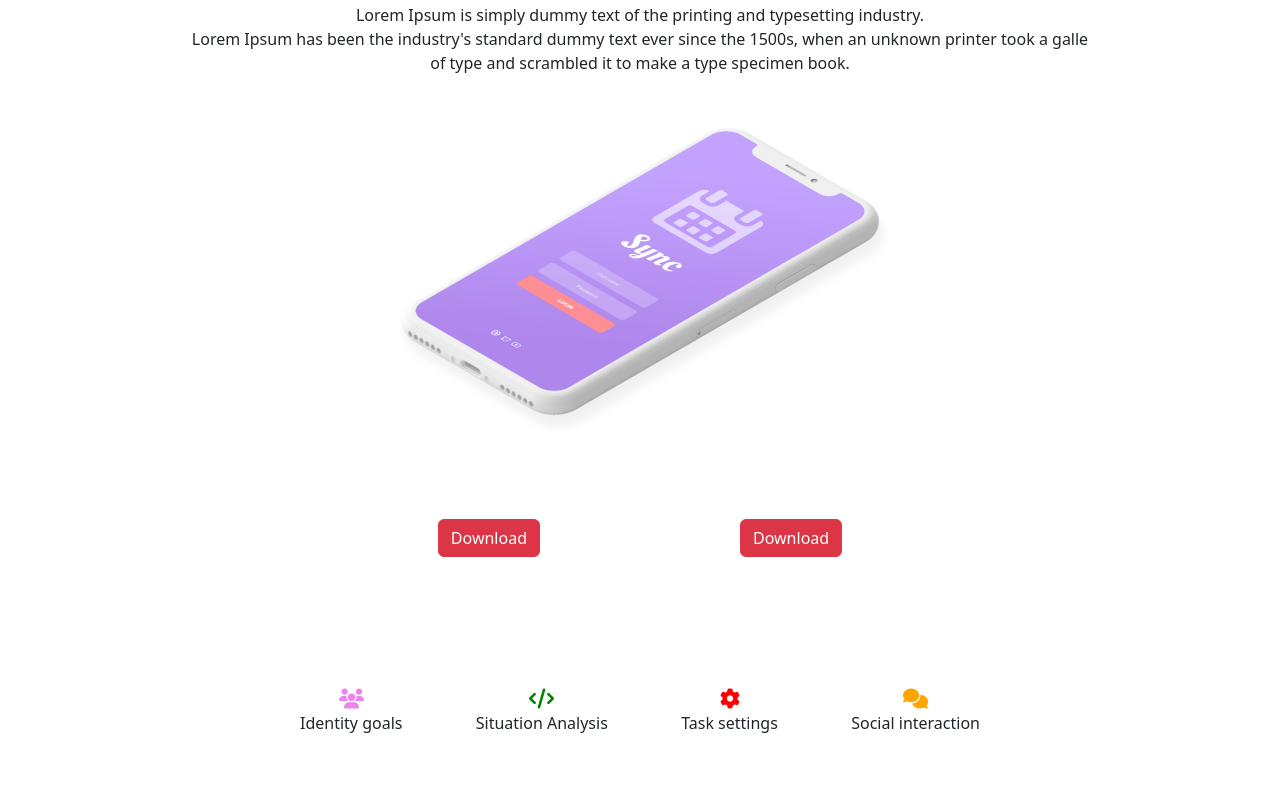
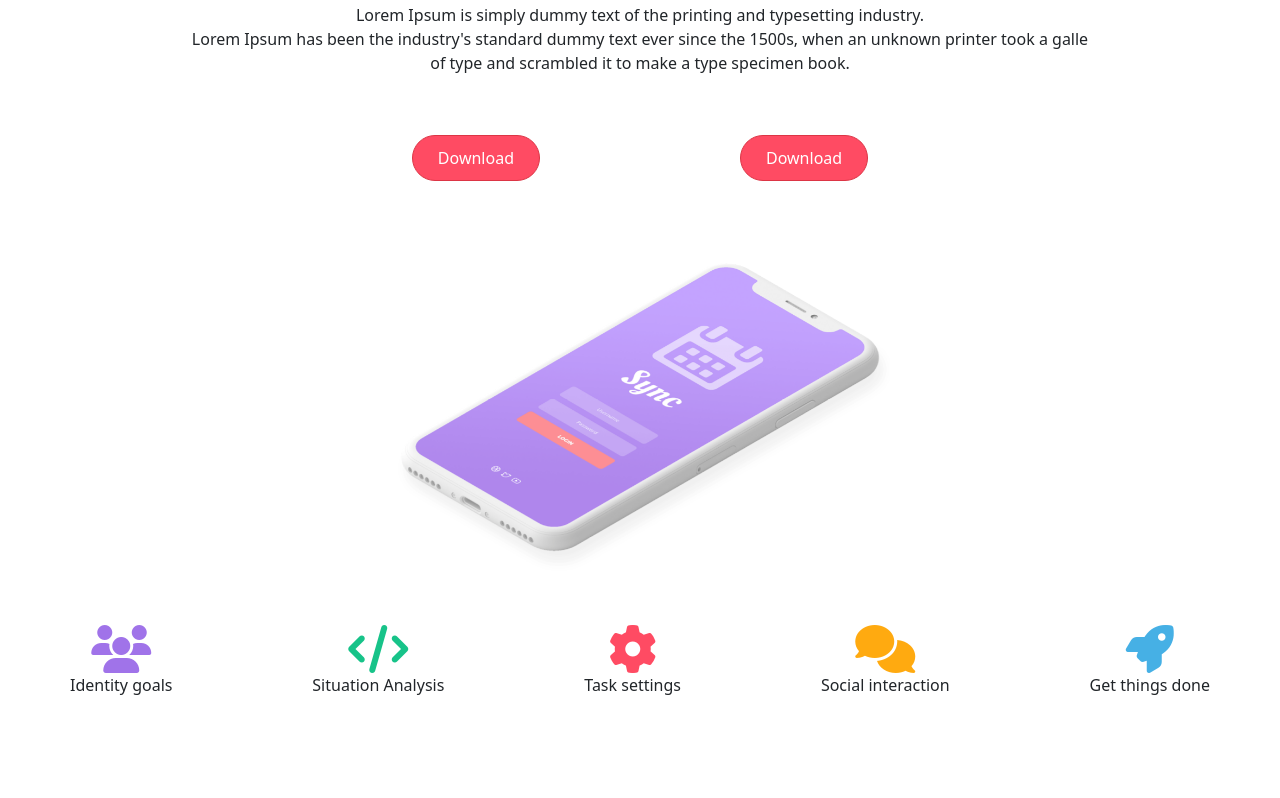
Before and after one commit to georgette949/expertGuacamole, a plain HTML site: page parte4/index.html in a window 1280 px wide. Shown: the part 137-935 px from the top of the page. Drawn offline with nearby package versions, Linux system fonts and the light colour scheme.

Commit message:
iconsAndButtons

```diff
--- a/parte4/assets/styles/style.css
+++ b/parte4/assets/styles/style.css
@@ -1,3 +1,4 @@
+
 @font-face {
   font-family: 'Open Sans';
   font-style: normal;
@@ -8,7 +9,7 @@
   unicode-range: U+0000-00FF, U+0131, U+0152-0153, U+02BB-02BC, U+02C6, U+02DA, U+02DC, U+2000-206F, U+2074, U+20AC, U+2122, U+2191, U+2193, U+2212, U+2215, U+FEFF, U+FFFD;
 }
 
-.test {
+.phone {
     margin: 50px;
 	-webkit-animation: jello-horizontal 0.9s both;
 	        animation: jello-horizontal 0.9s both;
@@ -84,23 +85,18 @@
     margin: 30px;
 }
 
-.icons{
-   margin: 100px 300px;
-}
-
-.rocket{
-    margin-top: 50px;
-}
 
 .buttonA{
     margin: 30px 100px;
     transition: 0.5s;
     position: relative;
+    background-color: #ff4b63;
+    padding: 10px 25px;
 
 }
 
 .buttonA:hover{
-  background-color: rgb(203, 57, 57);
+  background-color: #ff4b63;
 }
 
 
@@ -113,7 +109,12 @@
   height: 100%;
   background: linear-gradient(90deg,transparent,#fff,transparent);
   transition: 0.5s;
-  overflow: hidden;
+
+}
+
+.icons:hover{
+--fa-animation-duration: 2s;
+--fa-fade-opacity: 0.6;;
 }
 
 .buttonA:hover::before{
--- a/parte4/index.html
+++ b/parte4/index.html
@@ -46,7 +46,7 @@
           </div>
           </div>
         </div>
-    </nav>
+      </nav>
     <div class=" figuras_va d-flex justify-content-between">
         <div><img src= ./assets/images/decorative-green-diamond.svg width="20px"></div>
         <div><img src="./assets/images/decorative-yellow-circle.svg" width="20px"></div>
@@ -56,22 +56,20 @@
         <p>Lorem Ipsum is simply dummy text of the printing and typesetting industry.<br> Lorem Ipsum has been the industry's standard dummy text ever since the 1500s, when an unknown printer took a galle<br>of type and scrambled it to make a type specimen book.
         </p>
     </div>
-    <div class=" test d-flex justify-content-center">
+    <div class="d-flex justify-content-center">
+      <a href="https://factoriaf5.org/" target="_blank" button type="button" class="btn btn-danger buttonA rounded-pill" href="https://factoriaf5.org/">Download</button></a>
+      <a href="https://factoriaf5.org/" target="_blank" button type="button" class="btn btn-danger buttonA rounded-pill" href="https://factoriaf5.org/" >Download</button></a>
+    </div>
+    <div class=" phone d-flex justify-content-center">
          <img src=./assets/images/header-iphone.png width="500px" alt="iphone">
     </div>
-    <div class="d-flex justify-content-center">
-      <a href="https://factoriaf5.org/" target="_blank" button type="button" class="btn btn-danger buttonA" href="https://factoriaf5.org/">Download</button></a>
-      <a href="https://factoriaf5.org/" target="_blank" button type="button" class="btn btn-danger buttonA" href="https://factoriaf5.org/" >Download</button></a>
-    </div>
     <div class="icons">
-      <div class="d-flex justify-content-between ">
-          <div class="text-center"><i class="fa-solid fa-lg fa-users fa-flip" style="color:violet;"></i><p>Identity goals</p></div>
-          <div class="text-center"><i class="fa-sharp fa-lg fa-solid fa-code fa-flip" style="color:green"></i><p>Situation Analysis</p></div>
-          <div class="text-center"><i class="fa-solid fa-lg fa-gear fa-flip" style="color: red;"></i><p>Task settings</p></div>
-          <div class="text-center"><i class="fa-solid fa-lg fa-comments fa-flip" style="color: orange ;"></i><p>Social interaction</p></div>
-      </div>
-      <div>
-          <div class="rocket text-center"><i class="fa-solid fa-lg fa-rocket fa-flip" style="color: rgb(0, 123, 255)"></i><p>Get things done</p></div>
+      <div class="d-flex justify-content-around mt-5 icons">
+          <div class="text-center"><i class="fa-solid fa-users fa-3x fa-fade" style="color: #a073e9;"></i><p>Identity goals</p></div>
+          <div class="text-center"><i class="fa-sharp fa-solid fa-code fa-3x fa-fade" style="color: #17c389;"></i><p>Situation Analysis</p></div>
+          <div class="text-center"><i class="fa-solid fa-gear fa-3x fa-fade" style="color: #ff4b63;"></i><p>Task settings</p></div>
+          <div class="text-center"><i class="fa-solid fa-comments fa-3x fa-fade" style=" color: #ffaa10;"></i><p>Social interaction</p></div>
+          <div class="text-center"><i class="fa-solid fa-rocket fa-3x fa-fade" style="color: #46b0e5;"></i><p>Get things done</p></div>
       </div>
     </div>
     <script src="https://cdn.jsdelivr.net/npm/bootstrap@5.2.2/dist/js/bootstrap.bundle.min.js"
@@ -89,7 +87,7 @@
         <li>Sed ut perspiciatis unde omnis iste natus error</li>
         <li>Nemo enim ipsam voluptatem quia voluptas sit aspernatur aut </li>
        </ul>
-       <a href="https://factoriaf5.org/" target="_blank" button type="button" class="btn btn-danger buttonA" href="https://factoriaf5.org/" >LIGHTBOX</button></a>
+       <a href="https://factoriaf5.org/" target="_blank" button type="button" class="btn btn-danger buttonA rounded-pill" href="https://factoriaf5.org/" >LIGHTBOX</button></a>
       </div>
       </div>
      </div>
```
